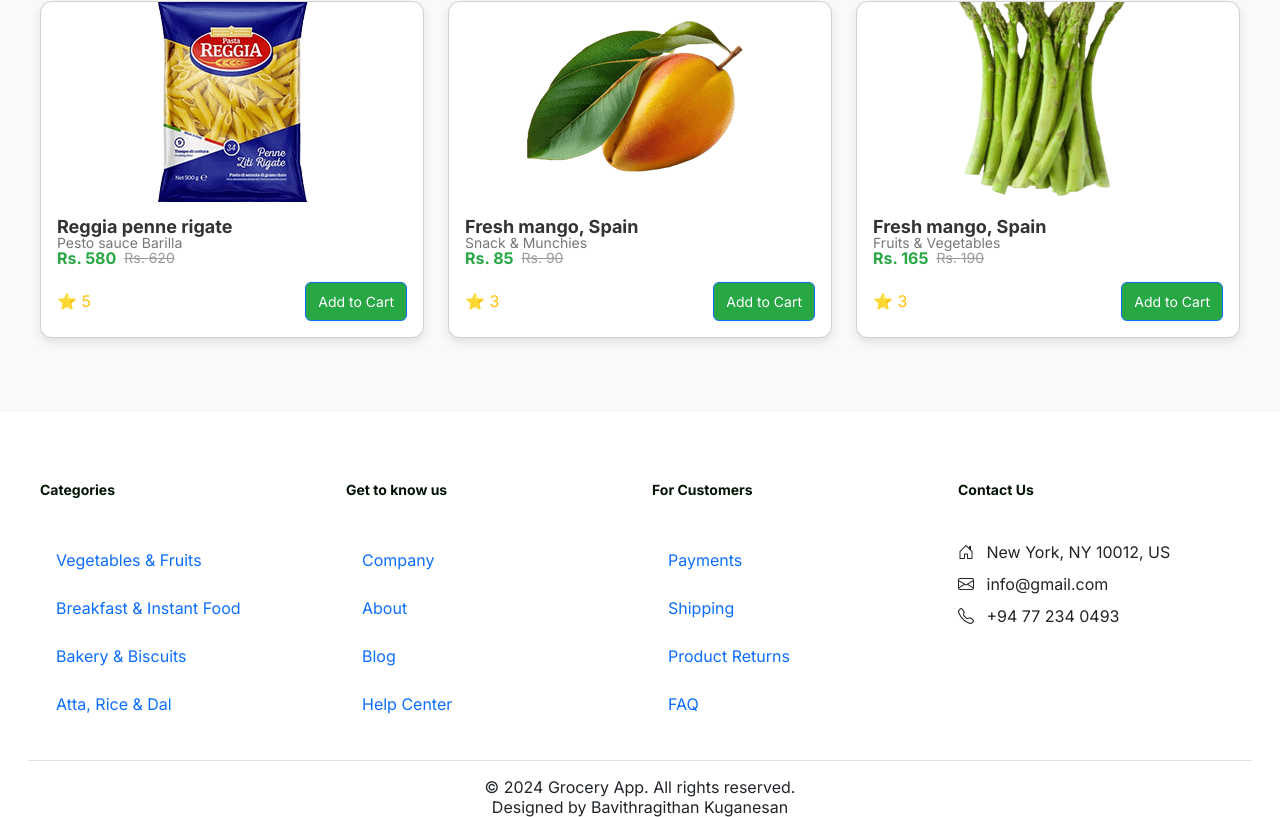
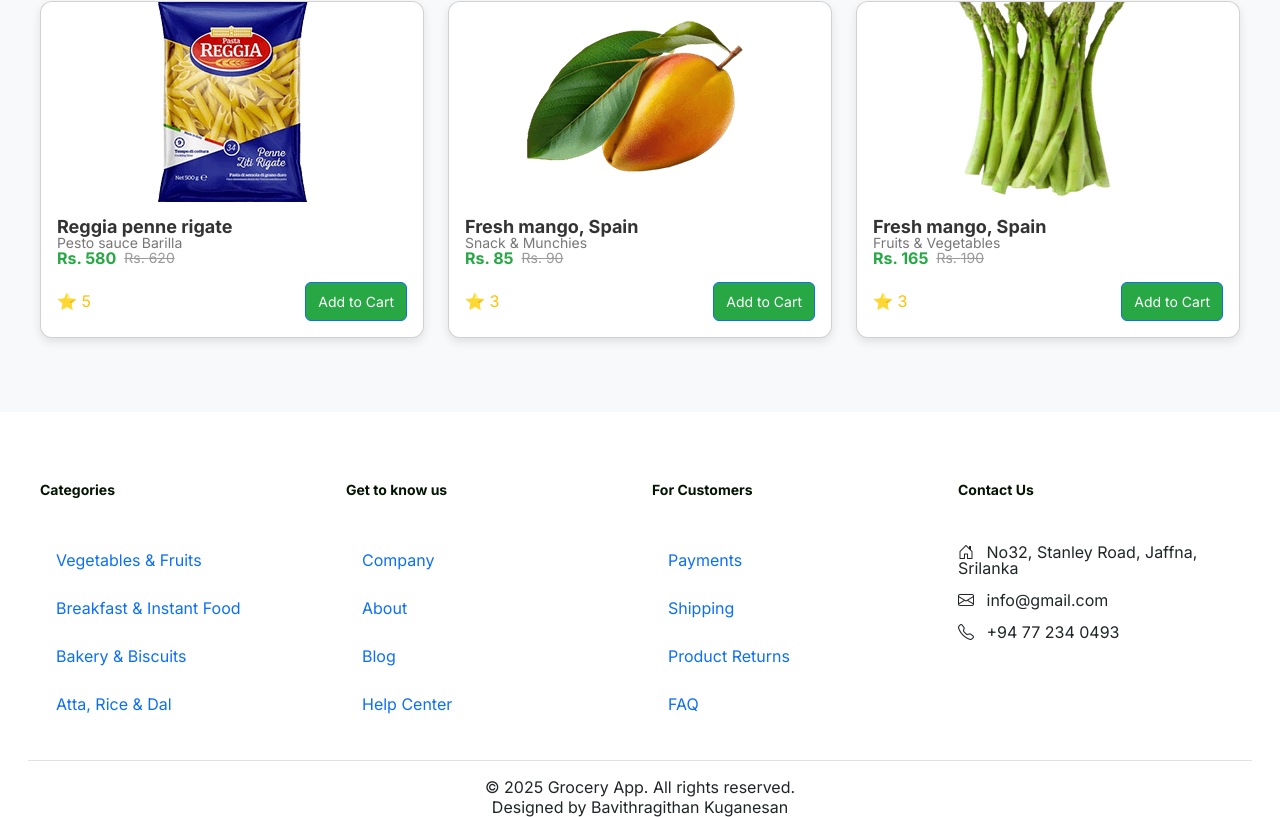
Before and after one commit to Bavithragithan/Grocery-Ecommerce-Website, a React (Create React App) app: page / in a window 1280 px wide. Shown: the part 2086-2903 px from the top of the page. Built offline with nearby package versions, Linux system fonts and the light colour scheme.

Commit message:
after some changes

```diff
--- a/src/components/Footer/Footer.jsx
+++ b/src/components/Footer/Footer.jsx
@@ -72,7 +72,7 @@ const Footer = () => {
             <h6 className="mb-4 sub-heading">Contact Us</h6>
             <ul className="list-unstyled">
               <li className="mb-3">
-                <i className="bi bi-house-door me-2"></i> New York, NY 10012, US
+                <i className="bi bi-house-door me-2"></i> No32, Stanley Road, Jaffna, Srilanka
               </li>
               <li className="mb-3">
                 <i className="bi bi-envelope me-2"></i> info@gmail.com
@@ -86,7 +86,7 @@ const Footer = () => {
 
         <Row className="align-items-center border-top mt-4 pt-3">
           <Col className="text-center">
-            <p className="m-0 lh-sm">© 2024 Grocery App. All rights reserved.</p>
+            <p className="m-0 lh-sm">© 2025 Grocery App. All rights reserved.</p>
             <p className="m-0 lh-sm">Designed by Bavithragithan Kuganesan</p>
           </Col>
         </Row>
```
